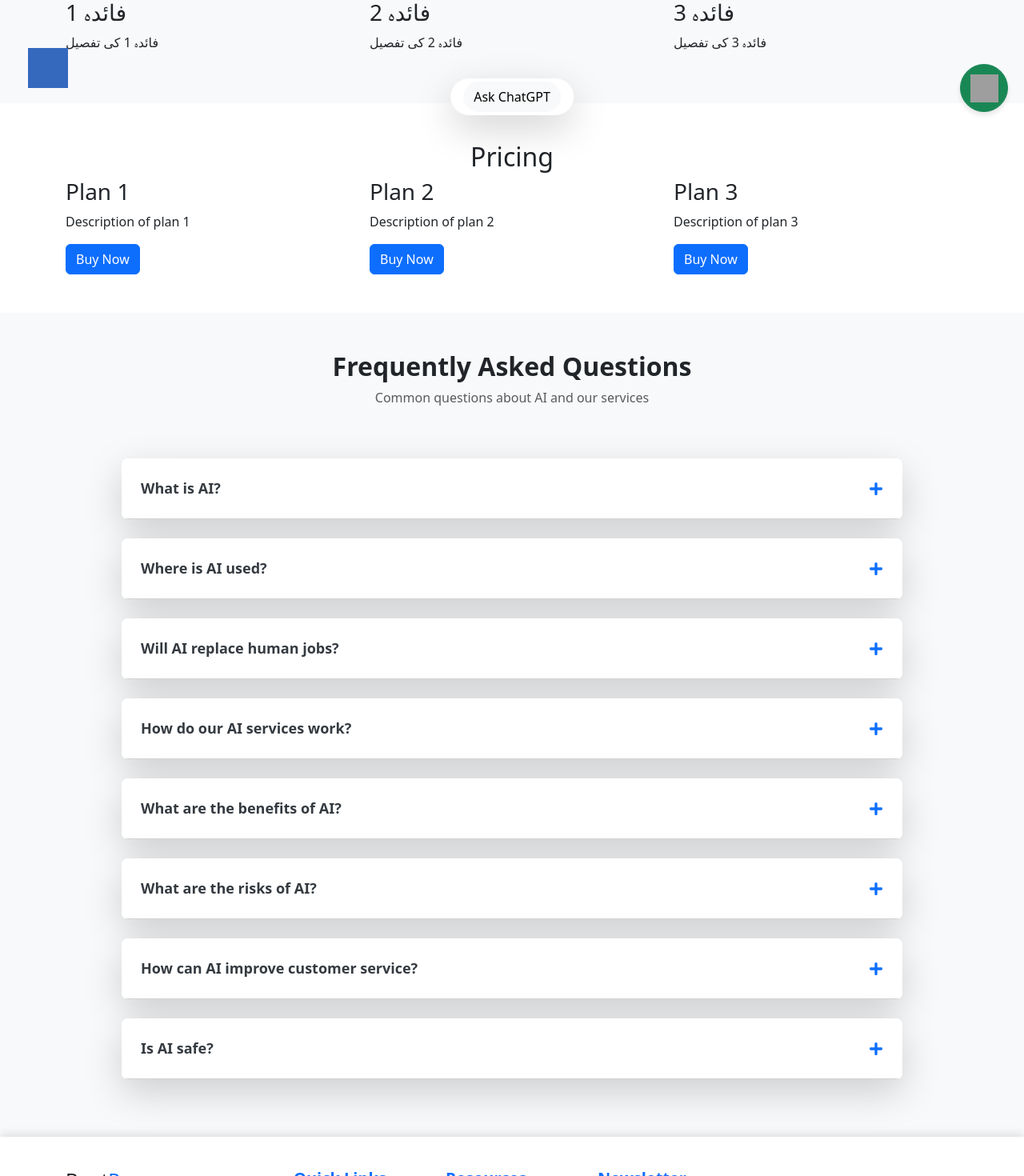
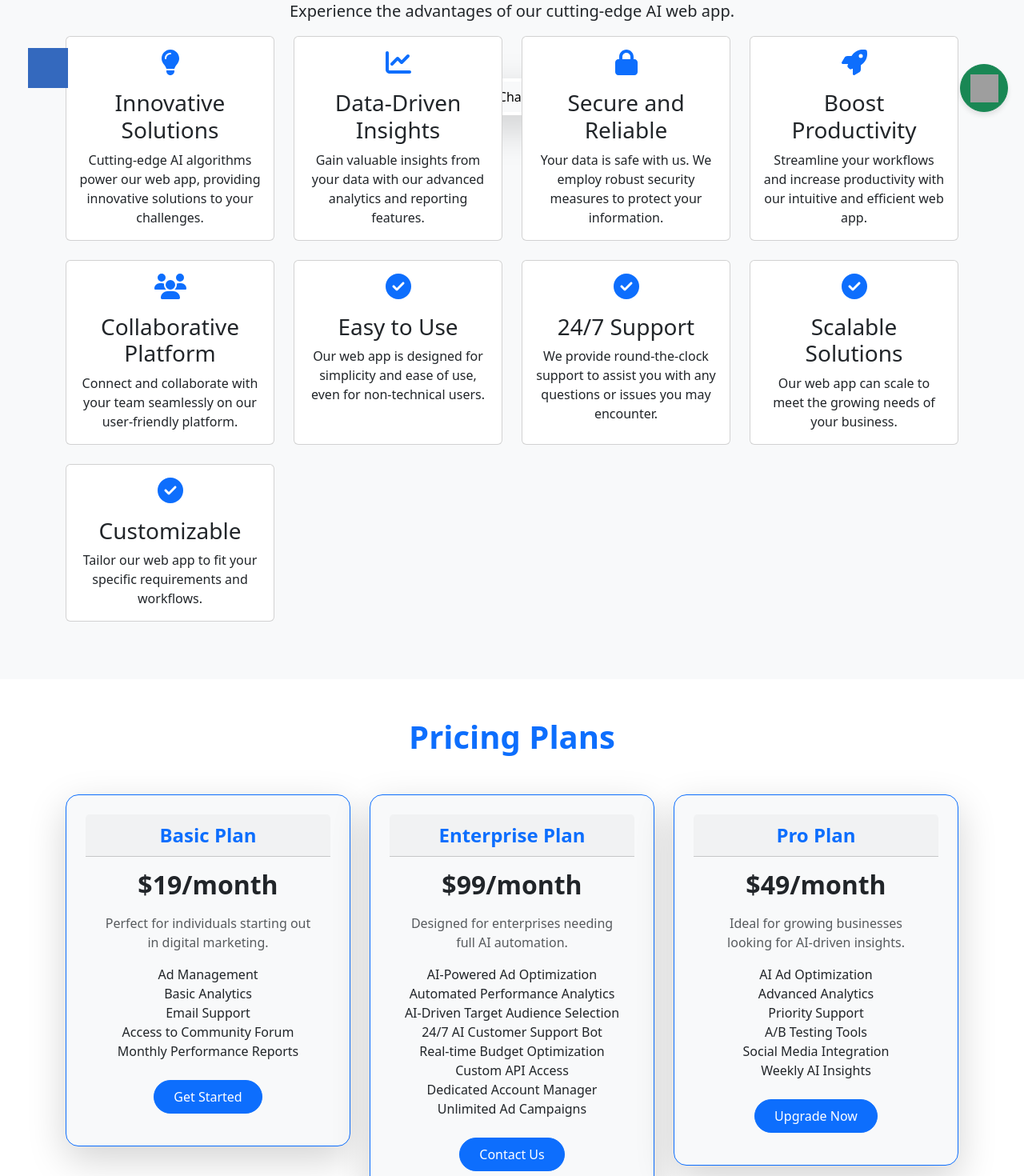
Before and after one commit to youlook335/AI-Web-App, a React (Vite) app: page / in a window 1280 px wide. Shown: the part 640-2110 px from the top of the page at 80% size. Built offline with nearby package versions, Linux system fonts and the light colour scheme; grey boxes are pictures that could not be loaded.

Commit message:
Package Install

```diff
--- a/package.json
+++ b/package.json
@@ -10,8 +10,12 @@
     "preview": "vite preview"
   },
   "dependencies": {
+    "@fortawesome/free-solid-svg-icons": "^6.7.2",
+    "@fortawesome/react-fontawesome": "^0.2.2",
     "bootstrap": "^5.3.3",
     "react": "^19.0.0",
+    "react-bootstrap": "^2.10.9",
+    "react-bootstrap-icons": "^1.11.5",
     "react-dom": "^19.0.0",
     "react-icons": "^5.5.0",
     "react-router-dom": "^7.2.0"
--- a/src/component/First/Benefits.jsx
+++ b/src/component/First/Benefits.jsx
@@ -1,28 +1,78 @@
 import React from 'react';
 import 'bootstrap/dist/css/bootstrap.min.css';
+import { FontAwesomeIcon } from '@fortawesome/react-fontawesome';
+import { faCheckCircle, faLightbulb, faChartLine, faLock, faRocket, faUsers } from '@fortawesome/free-solid-svg-icons'; // Import icons
 
 function Benefits() {
+  const benefits = [
+    {
+      icon: faLightbulb,
+      title: "Innovative Solutions",
+      description: "Cutting-edge AI algorithms power our web app, providing innovative solutions to your challenges.",
+    },
+    {
+      icon: faChartLine,
+      title: "Data-Driven Insights",
+      description: "Gain valuable insights from your data with our advanced analytics and reporting features.",
+    },
+    {
+      icon: faLock,
+      title: "Secure and Reliable",
+      description: "Your data is safe with us. We employ robust security measures to protect your information.",
+    },
+    {
+      icon: faRocket,
+      title: "Boost Productivity",
+      description: "Streamline your workflows and increase productivity with our intuitive and efficient web app.",
+    },
+    {
+      icon: faUsers,
+      title: "Collaborative Platform",
+      description: "Connect and collaborate with your team seamlessly on our user-friendly platform.",
+    },
+    {
+      icon: faCheckCircle,
+      title: "Easy to Use",
+      description: "Our web app is designed for simplicity and ease of use, even for non-technical users.",
+    },
+    {
+      icon: faCheckCircle,
+      title: "24/7 Support",
+      description: "We provide round-the-clock support to assist you with any questions or issues you may encounter.",
+    },
+    {
+      icon: faCheckCircle,
+      title: "Scalable Solutions",
+      description: "Our web app can scale to meet the growing needs of your business.",
+    },
+    {
+      icon: faCheckCircle,
+      title: "Customizable",
+      description: "Tailor our web app to fit your specific requirements and workflows.",
+    },
+  ];
+
   return (
     <section className="benefits py-5 bg-light">
       <div className="container">
         <div className="row">
           <div className="col-md-12 text-center">
-            <h2>فوائد</h2>
+            <h2>Benefits</h2>
+            <p className="lead">Experience the advantages of our cutting-edge AI web app.</p> {/* Added a lead paragraph */}
           </div>
         </div>
         <div className="row">
-          <div className="col-md-4">
-            <h3>فائدہ 1</h3>
-            <p>فائدہ 1 کی تفصیل</p>
-          </div>
-          <div className="col-md-4">
-            <h3>فائدہ 2</h3>
-            <p>فائدہ 2 کی تفصیل</p>
-          </div>
-          <div className="col-md-4">
-            <h3>فائدہ 3</h3>
-            <p>فائدہ 3 کی تفصیل</p>
-          </div>
+          {benefits.map((benefit, index) => (
+            <div className="col-md-4 col-lg-3 mb-4" key={index}> {/* Responsive columns */}
+              <div className="card h-100"> {/* Card for each benefit */}
+                <div className="card-body text-center">
+                  <FontAwesomeIcon icon={benefit.icon} size="2x" className="mb-3 text-primary" /> {/* Icon */}
+                  <h3 className="card-title">{benefit.title}</h3>
+                  <p className="card-text">{benefit.description}</p>
+                </div>
+              </div>
+            </div>
+          ))}
         </div>
       </div>
     </section>
--- a/src/component/First/FAQ.jsx
+++ b/src/component/First/FAQ.jsx
@@ -21,10 +21,10 @@ function FAQ() {
   ];
 
   return (
-    <section className="faq py-5" style={{ backgroundColor: '#f8f9fa' }}>
+    <section className="faq py-5" >
       <div className="container" style={{ maxWidth: '1000px' }}>
-        <div className="row">
-          <div className="col-md-12 text-center mb-5">
+        <div className="row" >
+          <div className="col-md-12 text-center mb-5" >
             <h2 className="fw-bold text-dark">Frequently Asked Questions</h2>
             <p className="text-muted">Common questions about AI and our services</p>
           </div>
--- a/src/component/First/Pricing.jsx
+++ b/src/component/First/Pricing.jsx
@@ -1,35 +1,89 @@
-import React from 'react';
-import 'bootstrap/dist/css/bootstrap.min.css';
+import React from "react";
+import { Card } from "react-bootstrap";
+import Button from "react-bootstrap/Button";
+import "bootstrap/dist/css/bootstrap.min.css";
 
-function Pricing() {
+function PricingCard({ title, price, features, buttonText, description }) {
   return (
-    <section className="pricing py-5">
-      <div className="container">
-        <div className="row">
-          <div className="col-md-12 text-center">
-            <h2>Pricing</h2>
-          </div>
-        </div>
-        <div className="row">
-          <div className="col-md-4">
-            <h3>Plan 1</h3>
-            <p>Description of plan 1</p>
-            <button className="btn btn-primary">Buy Now</button>
-          </div>
-          <div className="col-md-4">
-            <h3>Plan 2</h3>
-            <p>Description of plan 2</p>
-            <button className="btn btn-primary">Buy Now</button>
-          </div>
-          <div className="col-md-4">
-            <h3>Plan 3</h3>
-            <p>Description of plan 3</p>
-            <button className="btn btn-primary">Buy Now</button>
-          </div>
-        </div>
-      </div>
-    </section>
+    <Card className="text-dark bg-light shadow-lg rounded-4 p-4 text-center border border-primary">
+      <Card.Header className="fs-4 fw-bold text-primary">{title}</Card.Header>
+      <Card.Body>
+        <h2 className="fw-bold mb-3 text-dark">{price}</h2>
+        <p className="text-muted mb-3">{description}</p>
+        <ul className="list-unstyled mb-4">
+          {features.map((feature, index) => (
+            <li key={index} className="d-flex align-items-center justify-content-center gap-2">
+              {feature}
+            </li>
+          ))}
+        </ul>
+        <Button variant="primary" className="rounded-pill px-4 py-2">{buttonText}</Button>
+      </Card.Body>
+    </Card>
   );
 }
 
-export default Pricing;
+export default function PricingSection() {
+  const plans = [
+    {
+      title: "Basic Plan",
+      price: "$19/month",
+      description: "Perfect for individuals starting out in digital marketing.",
+      features: [
+        "Ad Management",
+        "Basic Analytics",
+        "Email Support",
+        "Access to Community Forum",
+        "Monthly Performance Reports"
+      ],
+      buttonText: "Get Started",
+    },
+
+    {
+      title: "Enterprise Plan",
+      price: "$99/month",
+      description: "Designed for enterprises needing full AI automation.",
+      features: [
+        "AI-Powered Ad Optimization",
+        "Automated Performance Analytics",
+        "AI-Driven Target Audience Selection",
+        "24/7 AI Customer Support Bot",
+        "Real-time Budget Optimization",
+        "Custom API Access",
+        "Dedicated Account Manager",
+        "Unlimited Ad Campaigns"
+      ],
+      buttonText: "Contact Us",
+    },
+    {
+      title: "Pro Plan",
+      price: "$49/month",
+      description: "Ideal for growing businesses looking for AI-driven insights.",
+      features: [
+        "AI Ad Optimization",
+        "Advanced Analytics",
+        "Priority Support",
+        "A/B Testing Tools",
+        "Social Media Integration",
+        "Weekly AI Insights"
+      ],
+      buttonText: "Upgrade Now",
+    }
+  ];
+
+  return (
+    <div className="container py-5">
+      <h2 className="text-center fs-1 fw-bold mb-5 text-primary">Pricing Plans</h2>
+      <div className="row g-4">
+        {plans.map((plan, index) => (
+          <div key={index} className="col-md-4">
+            <PricingCard {...plan} />
+          </div>
+        ))}
+      </div>
+      <div className="text-center mt-5">
+        <Button variant="outline-primary" className="rounded-pill px-4 py-2">Your Own Offer</Button>
+      </div>
+    </div>
+  );
+}
```
Also changed, not shown: 1 other file (tests, documents, lock files or other folders).
